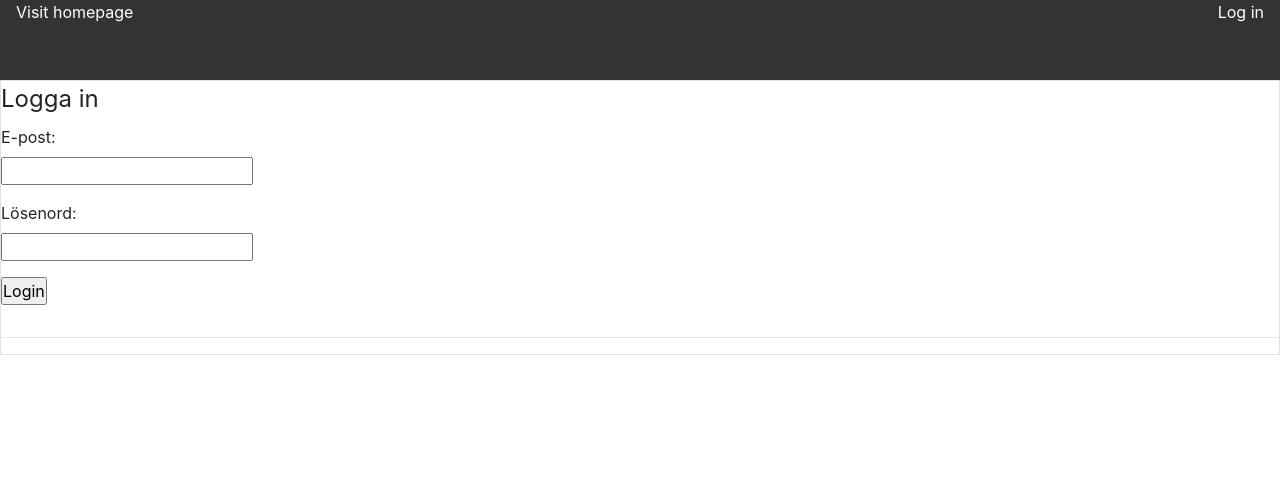
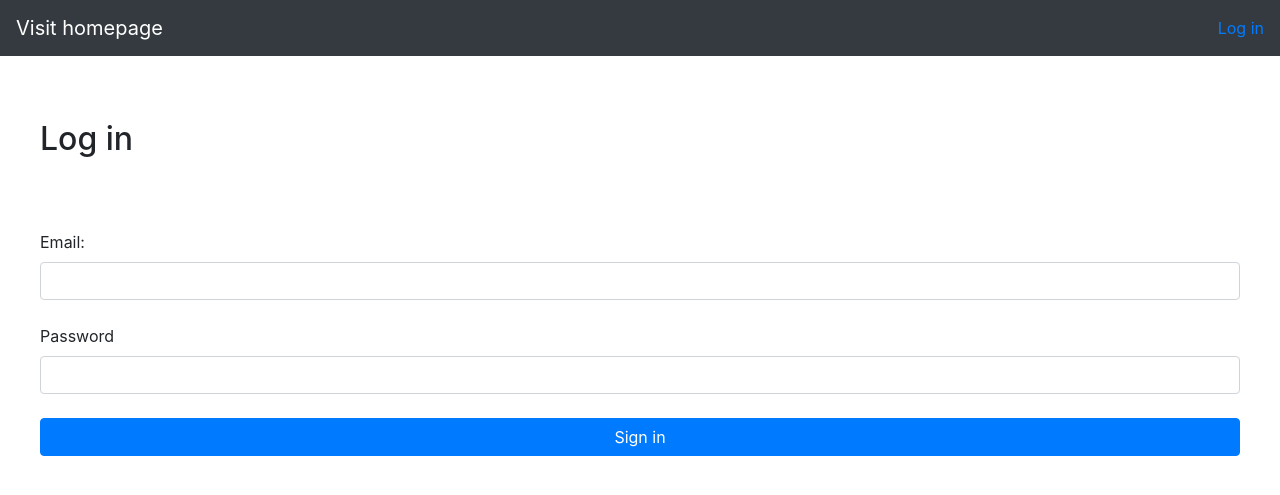
Before and after one commit to norrlandl/kunskapskontroll-2_e-commerce, a PHP site: page /admin/admin-login.php in a window 1280 px wide. Shown: the top 495 px of the page. Run offline with PHP 8.4, Linux system fonts and the light colour scheme.

Commit message:
added some boostrap

```diff
--- a/public/admin/admin-login.php
+++ b/public/admin/admin-login.php
@@ -51,31 +51,27 @@ if (isset($_POST['doLogin'])) {
 ?>
 
 <?php include('./layout/header.php'); ?>
-<div id="content">
-    <article class="border">
-        <form method="POST" action="#">
-            <fieldset>
-                <legend>Logga in</legend>
+<div id="content" class="wrapper">
+    <form method="POST" action="#">
+        <h2>Log in</h2>
+        <?= $message ?>
+        <br><br>
 
-                <?= $message ?>
+        <div class="form-outline mb-4">
+            <!-- Email input -->
+            <div class="form-outline mb-4">
+                <label class="form-label" for="input1">Email:</label>
+                <input type="text" id="input1" name="email" class="form-control" />
+            </div>
 
-                <p>
-                    <label for="input1">E-post:</label> <br>
-                    <input type="text" class="text" name="email">
-                </p>
+            <!-- Password input -->
+            <div class="form-outline mb-4">
+                <label class="form-label" for="input2">Password</label>
+                <input type="password" id="input2" name="password" class="form-control" />
+            </div>
 
-                <p>
-                    <label for="input2">Lösenord:</label> <br>
-                    <input type="password" class="text" name="password">
-                </p>
-
-                <p>
-                    <input type="submit" name="doLogin" value="Login">
-                </p>
-            </fieldset>
-        </form>
-
-        <hr>
-    </article>
+            <!-- Submit button -->
+            <button type="submit" name="doLogin" class="btn btn-primary btn-block mb-4">Sign in</button>
+    </form>
 </div>
 <?php include('../layout/footer.php'); ?>
--- a/public/admin/css/header.css
+++ /dev/null
@@ -1,15 +0,0 @@
-header {
-    background-color: #333;
-    color: white;
-}
-
-a {
-    color: white;
-}
-
-nav {
-    display: flex;
-    justify-content: space-between;
-    margin: 0 1rem;
-    min-height: 10vh;
-}
--- a/public/admin/layout/header.php
+++ b/public/admin/layout/header.php
@@ -12,12 +12,15 @@
 </head>
 
 <body>
-    <header>
-        <nav>
-            <?php if (isset($_SESSION["email"])) { ?>
-                <a href="/kunskapskontroll-2_e-commerce/public/index.php">Visit homepage</a> <a href="./admin-logout.php">Log out</a>
-            <?php } else { ?>
-                <a href="/kunskapskontroll-2_e-commerce/public/index.php">Visit homepage</a> <a href="#">Log in</a>
-            <?php } ?>
+    <header class="admin-header">
+        <nav class="navbar navbar-dark bg-dark">
+            <a href="#" class="navbar-brand">Visit homepage</a>
+            <div class="form-inline">
+                <?php if (isset($_SESSION["email"])) { ?>
+                    <a href="./admin-logout.php">Log out</a>
+                <?php } else { ?>
+                    <a href="#">Log in</a>
+                <?php } ?>
+            </div>
         </nav>
     </header>
```
Also changed, not shown: public/admin/css/admin.css (+2 -36 lines), public/admin/index.php (+9 -9 lines).
